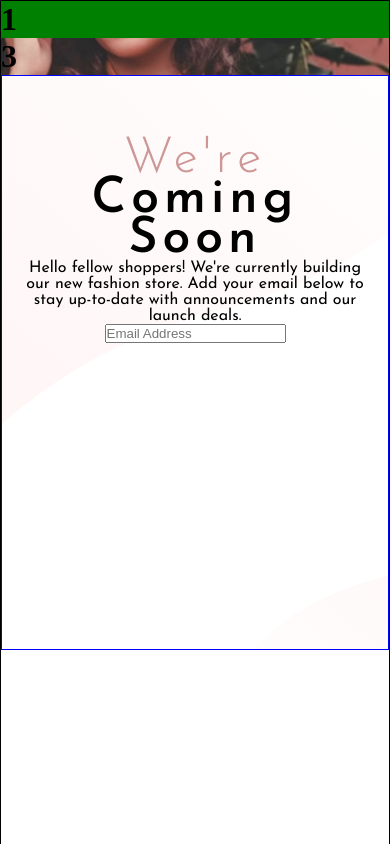
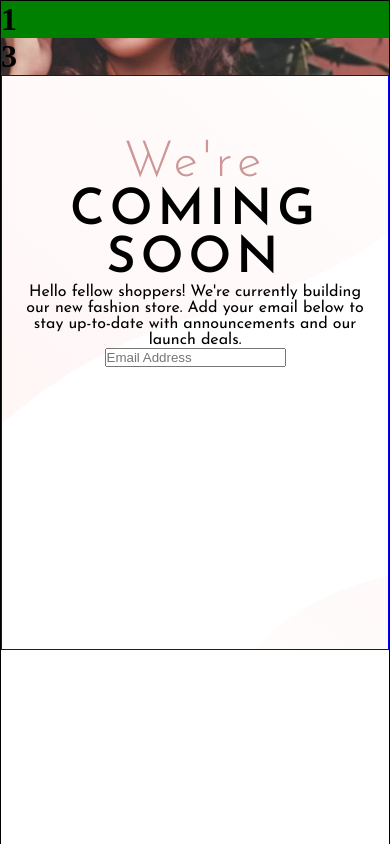
Before and after one commit to Nhoj-Plummer/base-apparel-challenge, a React (Create React App) app: page / in a window 390 px wide. Shown: the top 844 px of the page. Built offline with nearby package versions, Linux system fonts and the light colour scheme.

Commit message:
Mobile Design is gaining traction

```diff
--- a/src/components/HeroData/herodata.css
+++ b/src/components/HeroData/herodata.css
@@ -28,7 +28,7 @@
   .hero-data-text-header {
     margin: auto;
     margin-top: 2.5rem;
-    line-height: 40px;
+    line-height: 3rem;
     letter-spacing: 5px;
     font-size: 50px;
     font-weight: 600;
--- a/src/components/HeroData/herodata.jsx
+++ b/src/components/HeroData/herodata.jsx
@@ -13,7 +13,7 @@ const Herodata = () => {
       </div>
       <div className="hero-data_text-container">
         <h1 className="hero-data-text-header">
-          <span>We're</span> Coming Soon
+          <span>We're</span> COMING SOON
         </h1>
         <p className="hero-data-text-description">Hello fellow shoppers! We're currently building our new fashion store. Add your email below to stay up-to-date with announcements and our launch deals.</p>
         <form className="hero-data-text-form">
```
